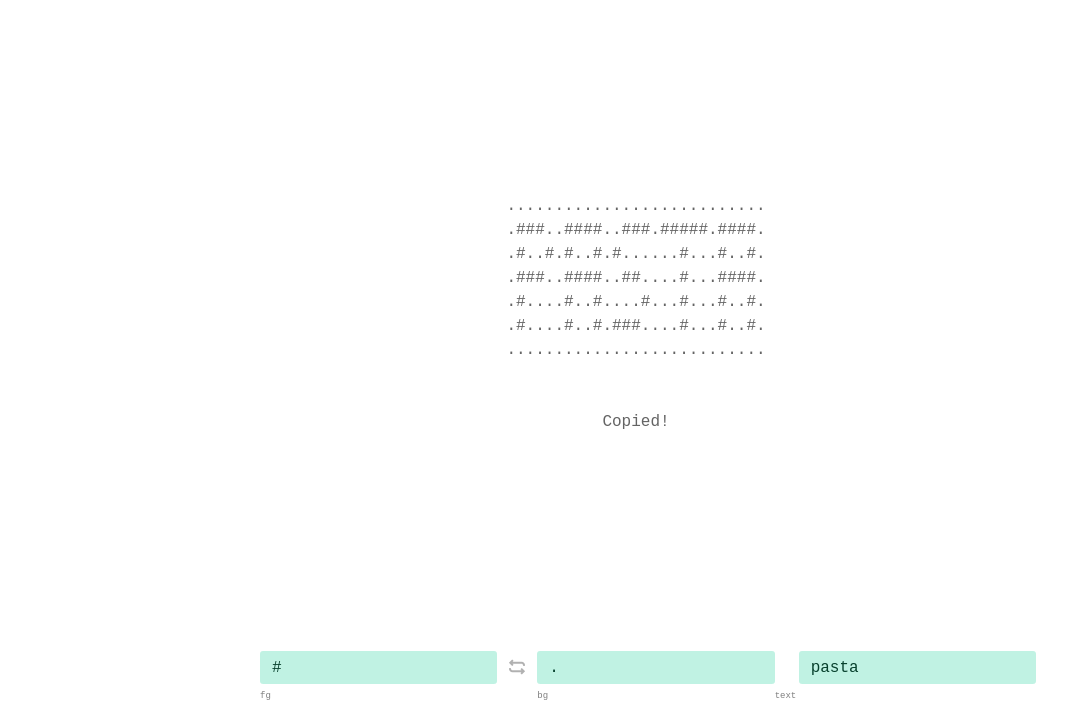
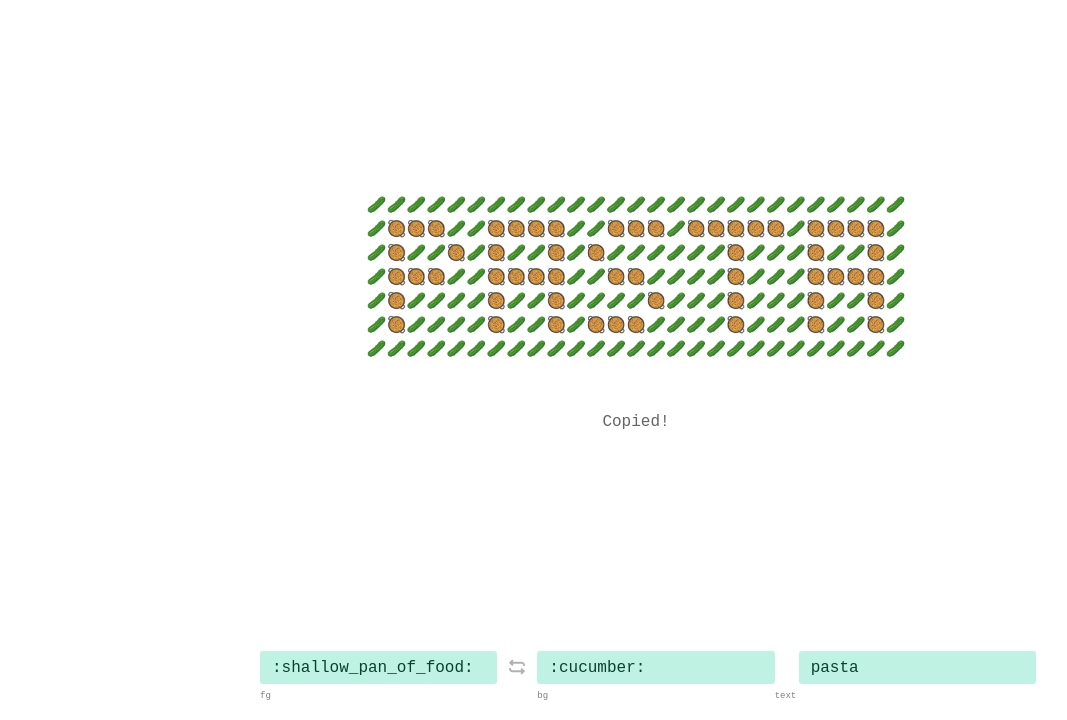
Before and after one commit to The-Silver-Project/emojipasta, a website built with Vite: page index.html in a window 1280 px wide. Shown: the part 80-800 px from the top of the page, without its empty margins (4-1071 px from the left). Built offline with nearby package versions, Linux system fonts and the light colour scheme.

Commit message:
Change default values

```diff
--- a/index.html
+++ b/index.html
@@ -26,14 +26,14 @@
 
     <section class="input">
       <label class="fg-input">
-        <input type="text" value="#" id="fg">
+        <input type="text" value=":shallow_pan_of_food:" id="fg">
         <div>fg</div>
       </label>
 
       <img src="./assets/swap.png" class="swap-icon" id="swap">
 
       <label class="bg-input">
-        <input type="text" value="." id="bg">
+        <input type="text" value=":cucumber:" id="bg">
         <div>bg</div>
       </label>
 
```
Also changed, not shown: dist/index.html.
